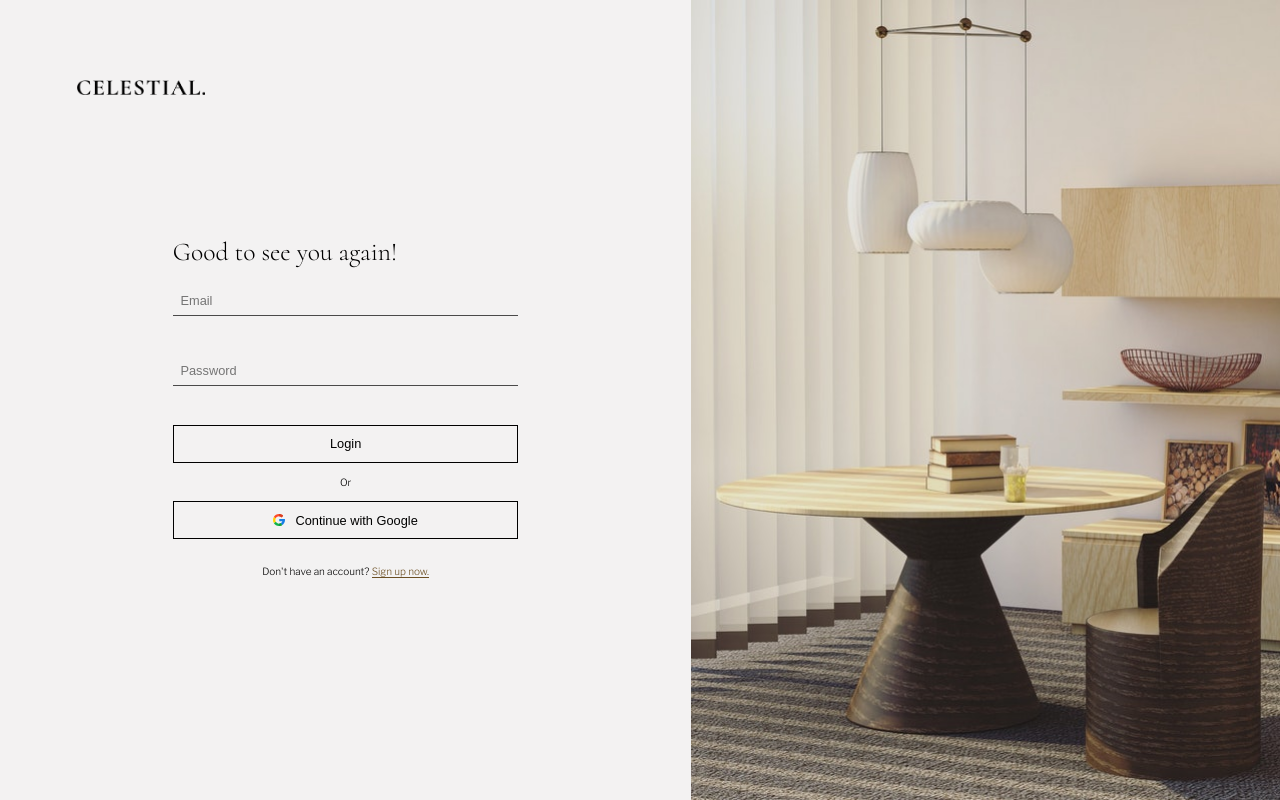
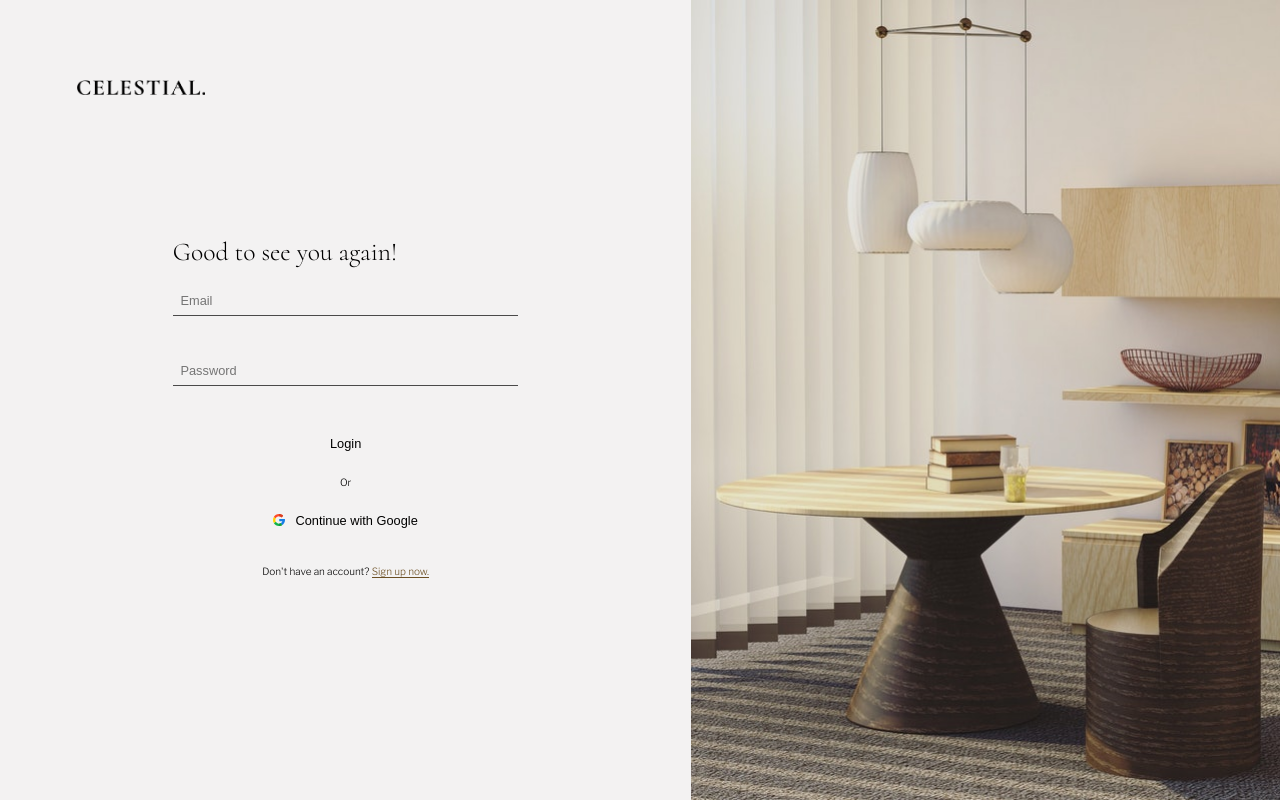
Before and after one commit to anagkazou/Celestial-app, a React (Create React App) app: page /login in a window 1280 px wide. Built offline with nearby package versions, Linux system fonts and the light colour scheme; no server answers.

Commit message:
reduce cart-preview items height and remove custom button border

```diff
--- a/src/components/cart-preview/cart-preview.styles.scss
+++ b/src/components/cart-preview/cart-preview.styles.scss
@@ -62,7 +62,7 @@
     button {
       position: absolute;
       left: 25%;
-      margin: 0.8vh auto 0 auto;
+      margin: 2vh auto 0 auto;
       font-size: 0.8vw;
       background-color: $color-primary;
       color: white;
@@ -81,7 +81,7 @@
     display: flex;
     overflow-y: scroll;
     flex-direction: column;
-    max-height: 65vh;
+    max-height: 60vh;
     margin: 1vh 0;
     overflow-y: scroll;
 
--- a/src/components/custom-button/custom-button.styles.scss
+++ b/src/components/custom-button/custom-button.styles.scss
@@ -6,7 +6,7 @@
   //border-radius: 1rem;
   width: 100%;
 
-  border: 1px solid $color-black;
+  border: none;
   background-color: transparent;
   color: $color-black;
   margin-bottom: 1vw;
@@ -20,7 +20,6 @@
   &:hover {
     background-color: white;
     color: black;
-    border: 1px solid black;
   }
 
   & + .google-sign-in {
```
